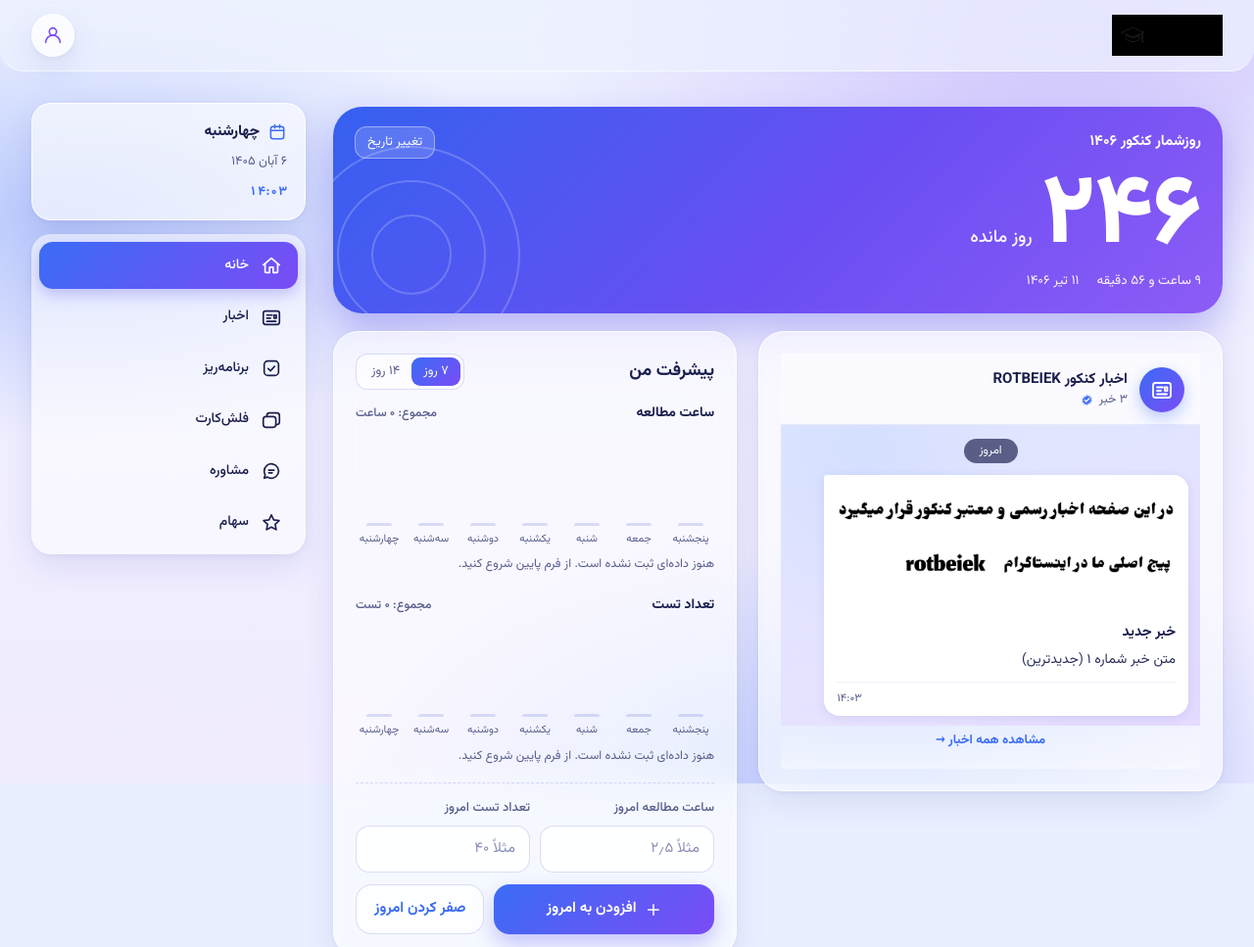
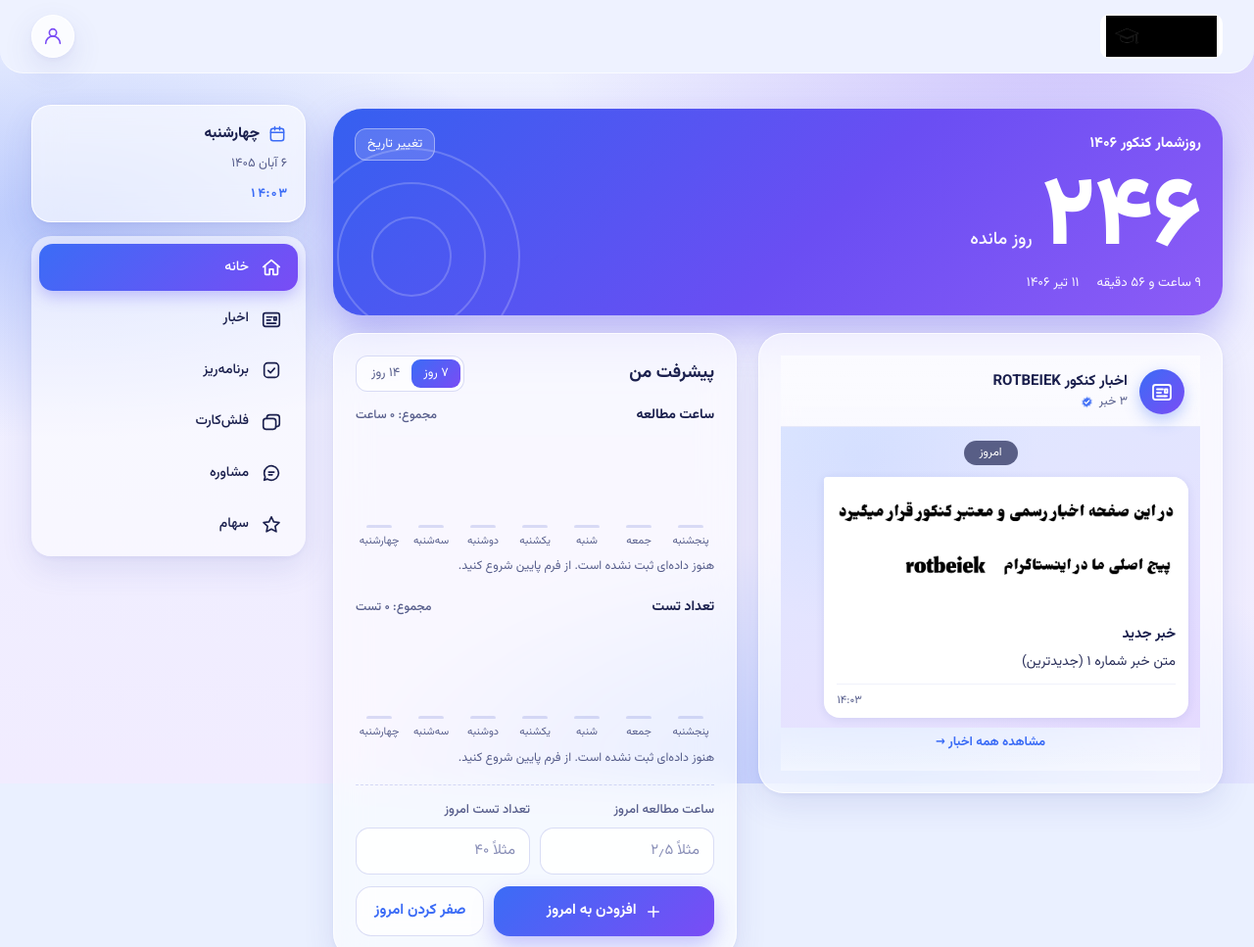
Before and after one commit to emthani/rotbeiek, a plain HTML site: page index.html in a window 1280 px wide. Shown: the top 967 px of the page at 98% size. Drawn offline with Linux system fonts and the light colour scheme.

Commit message:
Update index.html

```diff
--- a/index.html
+++ b/index.html
@@ -90,12 +90,34 @@ button{font:inherit;color:inherit}
   position:sticky;top:0;z-index:20;
   margin:0 -16px;padding:calc(10px + env(safe-area-inset-top)) 16px 10px;
   display:flex;align-items:center;justify-content:space-between;gap:12px;
-  background:rgba(238,242,255,.72);
-  -webkit-backdrop-filter:blur(16px);backdrop-filter:blur(16px);
+  background:#eef2ff;
   border-bottom:1px solid rgba(255,255,255,.7);
 }
-.brand{display:flex;align-items:center;min-height:44px}
-.brand img{height:42px;width:auto;max-width:200px;display:block;object-fit:contain}
+
+/* =========================================================
+   FIX: لوگو با پس‌زمینه سفید صریح تا شفافیت PNG سیاه نشود
+   ========================================================= */
+.brand{
+  display:flex;align-items:center;min-height:44px;
+  background:#ffffff;
+  border-radius:10px;
+  padding:2px 6px;
+}
+.brand img{
+  height:42px;
+  width:auto;
+  max-width:200px;
+  display:block;
+  object-fit:contain;
+  background:#ffffff;
+  border:0;
+  image-rendering:auto;
+  -webkit-backface-visibility:hidden;
+  backface-visibility:hidden;
+  filter:none;
+  mix-blend-mode:normal;
+  opacity:1;
+}
 .brand-fallback{
   font-size:22px;font-weight:800;letter-spacing:.14em;direction:ltr;
   background:var(--grad);-webkit-background-clip:text;background-clip:text;color:transparent;
@@ -935,10 +957,6 @@ dialog.sheet::backdrop{background:rgba(26,31,77,.42);-webkit-backdrop-filter:blu
 <div class="toast" id="toast" role="status" aria-live="polite"></div>
 
 <script>
-/* =========================================================
-   داده خبری — عکس‌ها به ترتیب شماره: 1.png جدیدترین،
-   هرچه عدد بزرگتر باشد خبر قدیمی‌تر است.
-   ========================================================= */
 window.ROTBEIEK_NEWS = window.ROTBEIEK_NEWS || [
   { title:'خبر جدید', text:'متن خبر شماره ۱ (جدیدترین)', image:'1.png', time:'12:00' },
   { title:'خبر قبلی', text:'متن خبر شماره ۲', image:'2.png', time:'11:00' },
@@ -948,9 +966,6 @@ window.ROTBEIEK_NEWS = window.ROTBEIEK_NEWS || [
 (function () {
 'use strict';
 
-/* =========================================================
-   تنظیمات
-   ========================================================= */
 var CONFIG = {
   brand: 'ROTBEIEK',
   adminHandle: '@rotbeiek',
@@ -1011,9 +1026,6 @@ var FORMULAS = [
   { s:'chem', t:'ثابت تعادل', f:'K = [C]ᶜ[D]ᵈ / ([A]ᵃ[B]ᵇ)' }
 ];
 
-/* =========================================================
-   ابزارها
-   ========================================================= */
 function $(s, r) { return (r || document).querySelector(s); }
 function $$(s, r) { return Array.prototype.slice.call((r || document).querySelectorAll(s)); }
 var FA = '۰۱۲۳۴۵۶۷۸۹';
@@ -1138,9 +1150,6 @@ function findHolder(token) {
   return null;
 }
 
-/* =========================================================
-   وضعیت
-   ========================================================= */
 var tasks   = store.get('tasks', []);
 var cards   = store.get('cards', []);
 var customF = store.get('formulas', []);
@@ -1159,9 +1168,6 @@ var consult = { kind:null, plan:null, advisor:null, q:3 };
 var shownOrder = null;
 var currentTab = 'home';
 
-/* =========================================================
-   پاک‌سازی داده‌های معیوب قبلی
-   ========================================================= */
 (function sanitize() {
   var changed = false;
   tasks = (Array.isArray(tasks) ? tasks : []).map(function (t) {
@@ -1203,9 +1209,6 @@ var currentTab = 'home';
   }
 })();
 
-/* =========================================================
-   ناوبری
-   ========================================================= */
 function showTab(name) {
   currentTab = name;
   $$('.page').forEach(function (p) { p.hidden = p.id !== 'page-' + name; });
@@ -1227,9 +1230,6 @@ function showTab(name) {
   } catch (e) { console.error('render:', e); }
 }
 
-/* =========================================================
-   تقویم
-   ========================================================= */
 function updateDateBar() {
   var now = new Date();
   var week = fWeekLong.format(now);
@@ -1240,9 +1240,6 @@ function updateDateBar() {
   ['#dbTime', '#dbTimeSide'].forEach(function (s) { var el = $(s); if (el) el.textContent = time; });
 }
 
-/* =========================================================
-   تبدیل تاریخ شمسی به میلادی
-   ========================================================= */
 function jalaliToGregorian(jy, jm, jd) {
   var gy = (jy <= 979) ? 621 : 1600;
   jy -= (jy <= 979) ? 0 : 979;
@@ -1291,9 +1288,6 @@ function updateCountdown() {
   $('#cdDate').textContent = fLong.format(examDate());
 }
 
-/* =========================================================
-   اخبار
-   ========================================================= */
 function newsImageByIndex(idx) {
   var n = idx + 1;
   if (n > CONFIG.newsImageCount) return '';
@@ -1319,7 +1313,6 @@ function newsList() {
   }).filter(Boolean).sort(function (a, b) {
     var pa = a.pinned ? 1 : 0, pb = b.pinned ? 1 : 0;
     if (pa !== pb) return pb - pa;
-    // 1.png جدیدترین است -> اندیس کوچکتر = جدیدتر => صعودی
     if (a._i !== b._i) return a._i - b._i;
     return b._d - a._d;
   });
@@ -1386,9 +1379,6 @@ function renderNews(id) {
 }
 function renderAllNews() { renderNews('news-home'); renderNews('news-news'); }
 
-/* =========================================================
-   پروفایل
-   ========================================================= */
 function closeMenu() {
   var m = $('#profileMenu');
   if (m && !m.hidden) {
@@ -1417,9 +1407,6 @@ function renderGreet() {
   if (profile.name) g.textContent = 'سلام ' + profile.name;
 }
 
-/* =========================================================
-   خانه — نمودارها و تسک‌ها
-   ========================================================= */
 function lastDays(n) {
   var out = [], base = new Date();
   base.setHours(0, 0, 0, 0);
@@ -1533,9 +1520,6 @@ function renderHome() {
   renderHomeTasks();
 }
 
-/* =========================================================
-   برنامه‌ریز
-   ========================================================= */
 function renderPlanner() {
   var counts = {
     all: tasks.length,
@@ -1569,9 +1553,6 @@ function renderPlanner() {
   box.innerHTML = '<ul class="tasks">' + list.map(function (t) { return taskItem(t, false); }).join('') + '</ul>';
 }
 
-/* =========================================================
-   فلش‌کارت
-   ========================================================= */
 var PALETTE = [
   ['#3b6cf6', '#6fa0ff'], ['#7a4cf5', '#b79bff'], ['#2f6fd0', '#4aa6e0'],
   ['#5b5ff0', '#9a7bff'], ['#1f7a96', '#5a8cf0'], ['#6a4ef3', '#3b6cf6']
@@ -1667,9 +1648,6 @@ function renderDeck(d) {
     }).join('') + '</div>' : '');
 }
 
-/* =========================================================
-   بانک فرمول
-   ========================================================= */
 function renderFormulas() {
   var chips = [['all', 'همه'], ['math', 'ریاضی'], ['physics', 'فیزیک'], ['chem', 'شیمی'], ['mine', 'افزوده‌های من']];
   var chipsBox = $('#fChips');
@@ -1707,9 +1685,6 @@ function renderFormulas() {
   }).join('');
 }
 
-/* =========================================================
-   مشاوره
-   ========================================================= */
 function getPlan(id) {
   for (var i = 0; i < PLANS.length; i++) if (PLANS[i].id === id) return PLANS[i];
   return null;
@@ -1944,9 +1919,6 @@ function confirmShares() {
   toast('رسید برای خرید با سهام آماده شد. آن را به ادمین بفرستید.');
 }
 
-/* =========================================================
-   سهام
-   ========================================================= */
 function renderShares() {
   var box = $('#supportersCard');
   if (!box) return;
@@ -1990,11 +1962,6 @@ function lookupToken(raw) {
     '. موجودی سهام: ' + fmt(Number(found.shares) || 0);
 }
 
-/* =========================================================
-   فرم‌ها — listenerهای مستقیم (نه delegation)
-   ========================================================= */
-
-// ---- ثبت مطالعه ----
 var logForm = $('#logForm');
 if (logForm) {
   logForm.addEventListener('submit', function (e) {
@@ -2019,7 +1986,6 @@ if (logForm) {
   });
 }
 
-// ---- تسک جدید ----
 var taskForm = $('#taskForm');
 if (taskForm) {
   taskForm.addEventListener('submit', function (e) {
@@ -2048,7 +2014,6 @@ if (taskForm) {
   });
 }
 
-// ---- فلش‌کارت جدید ----
 var cardForm = $('#cardForm');
 if (cardForm) {
   cardForm.addEventListener('submit', function (e) {
@@ -2069,7 +2034,6 @@ if (cardForm) {
   });
 }
 
-// ---- جستجوی فرمول ----
 var fSearch = $('#fSearch');
 if (fSearch) {
   fSearch.addEventListener('input', function () {
@@ -2078,7 +2042,6 @@ if (fSearch) {
   });
 }
 
-// ---- افزودن فرمول ----
 var fForm = $('#fForm');
 if (fForm) {
   fForm.addEventListener('submit', function (e) {
@@ -2095,7 +2058,6 @@ if (fForm) {
   });
 }
 
-// ---- تنظیمات پروفایل ----
 var settingsForm = $('#settingsForm');
 if (settingsForm) {
   settingsForm.addEventListener('submit', function (e) {
@@ -2123,7 +2085,6 @@ if (settingsForm) {
   });
 }
 
-// ---- جستجوی توکن ----
 var tokenForm = $('#tokenForm');
 if (tokenForm) {
   tokenForm.addEventListener('submit', function (e) {
@@ -2132,7 +2093,6 @@ if (tokenForm) {
   });
 }
 
-// ---- تاریخ کنکور ----
 var examInput = $('#examInput');
 if (examInput) {
   examInput.addEventListener('change', function () {
@@ -2144,9 +2104,6 @@ if (examInput) {
   });
 }
 
-/* =========================================================
-   Delegation برای دکمه‌های data-action
-   ========================================================= */
 document.addEventListener('click', function (e) {
   if (!$('#profileMenu').hidden && !e.target.closest('.profile-wrap')) closeMenu();
   if (e.target.tagName === 'DIALOG' && e.target.open) { closeDlg(e.target); return; }
@@ -2331,9 +2288,6 @@ document.addEventListener('contextmenu', function (e) {
   e.preventDefault();
 });
 
-/* =========================================================
-   شروع
-   ========================================================= */
 $('#taskDate').value = todayKey();
 $('#examInput').min = todayKey();
 updateDateBar();
@@ -2343,9 +2297,6 @@ setInterval(function () {
   updateDateBar();
 }, 30000);
 
-/* =========================================================
-   PWA
-   ========================================================= */
 var deferredPrompt = null;
 var installBanner = $('#installBanner');
 
@@ -2408,7 +2359,7 @@ window.addEventListener('appinstalled', function () {
 if ('serviceWorker' in navigator) {
   window.addEventListener('load', function () {
     var swCode = [
-      "var CACHE='rotbeiek-v6';",
+      "var CACHE='rotbeiek-v7';",
       "var ASSETS=['./','./index.html','./i.png'];",
       "self.addEventListener('install',function(e){",
       "  e.waitUntil(caches.open(CACHE).then(function(c){return c.addAll(ASSETS).catch(function(){});}).then(function(){return self.skipWaiting();}));",
```
